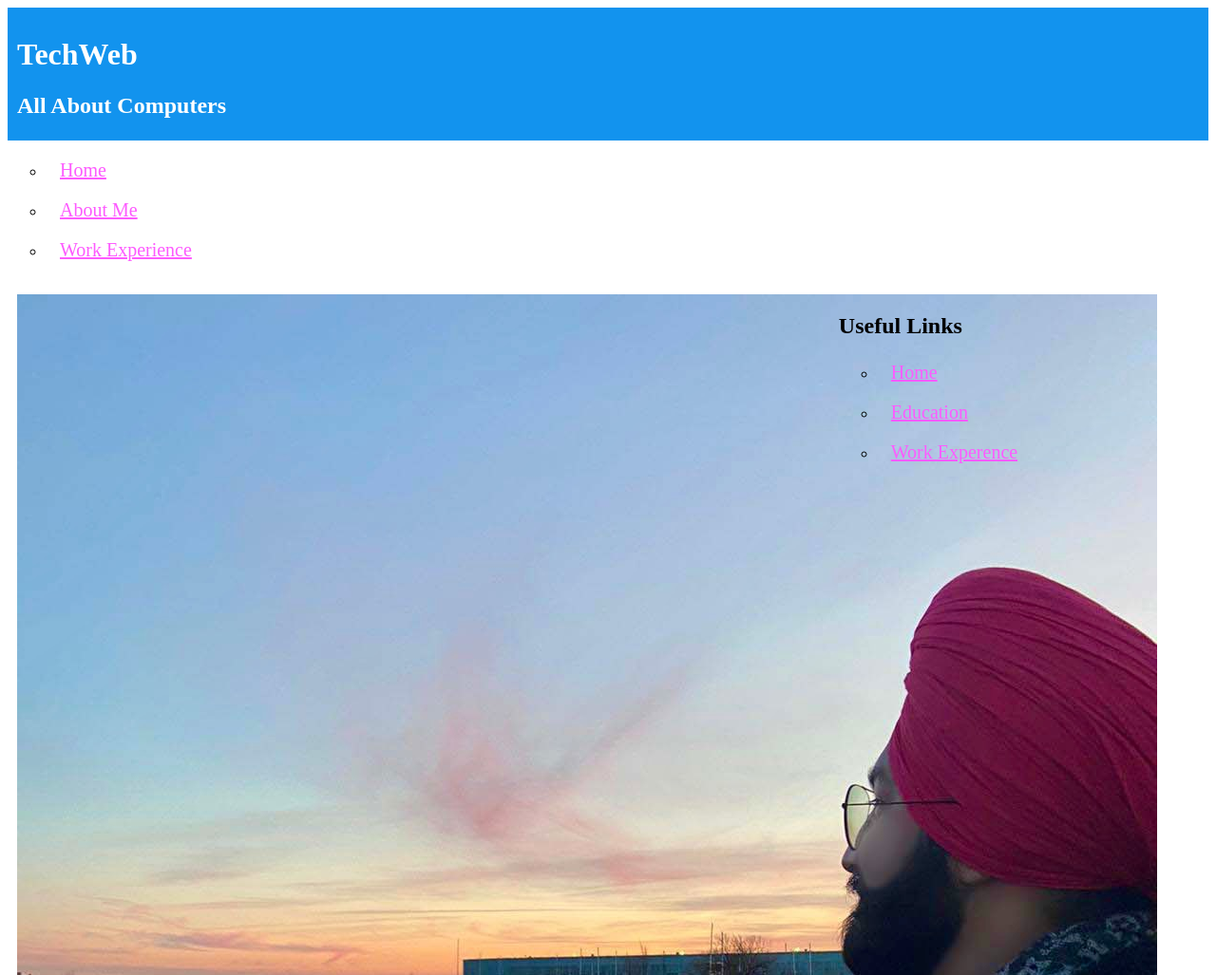
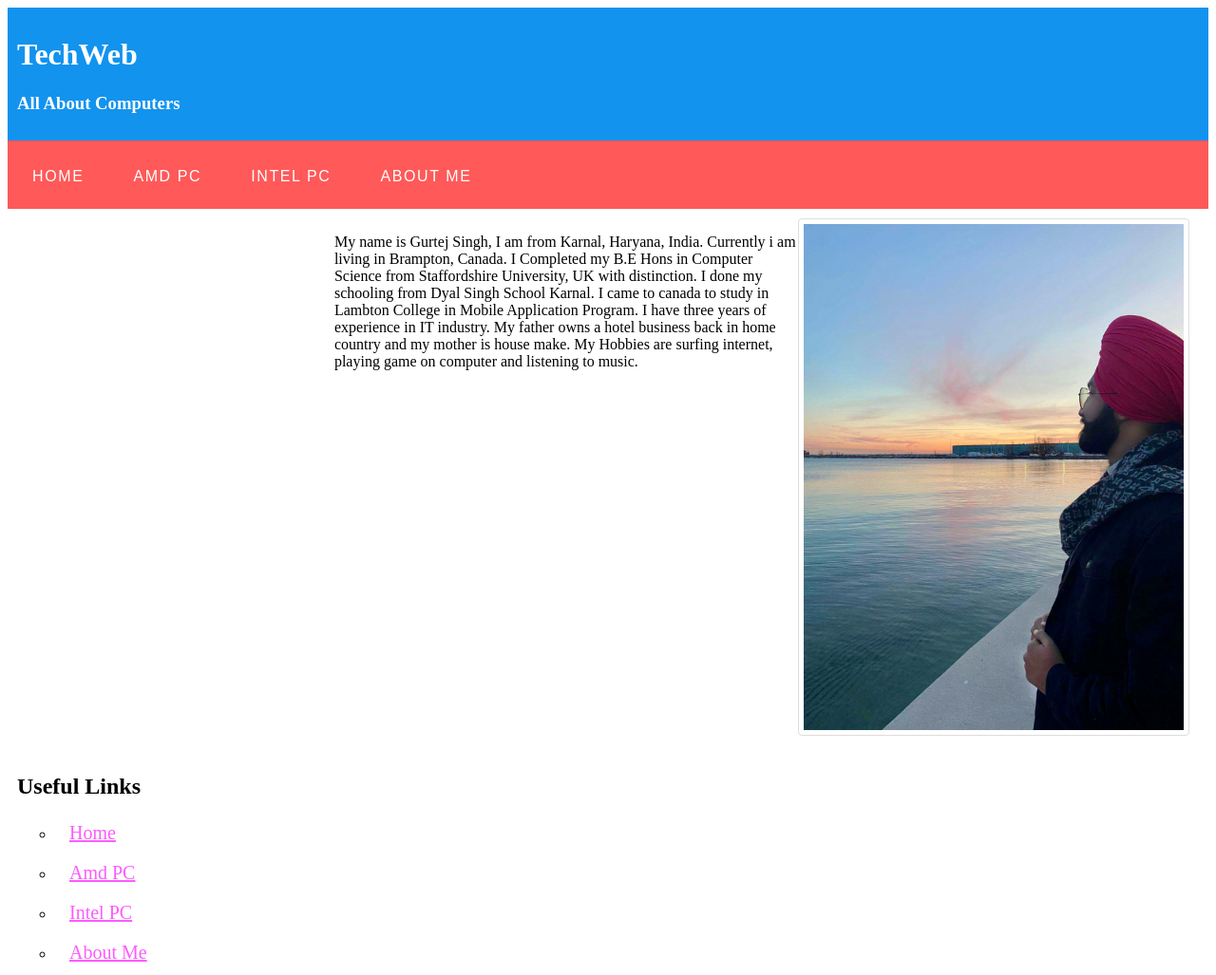
Before and after one commit to gurtej1992/myBlog_Gurtej_C0782510, a plain HTML site: page me.html in a window 1280 px wide. Shown: the top 1027 px of the page at 95% size. Drawn offline with Linux system fonts and the light colour scheme.

Commit message:
About me done

```diff
--- a/me.html
+++ b/me.html
@@ -3,18 +3,20 @@
 <head>
     <meta charset="UTF-8">
     <title>About me</title>
-    <link rel="stylesheet" type="text/css" href="style/main.css" />
+    <link rel="stylesheet" type="text/css" href="style/content.css" />
 </head>
 <body>
 <header>
     <h1>TechWeb</h1>
-    <h2>All About Computers</h2>
+    <h3>All About Computers</h3>
 </header>
-<nav>
-    <ul>
-        <li><a href="index.html">Home </a></li>
-        <li><a href="me.html">About Me </a></li>
-        <li><a href="exp.html">Work Experience </a></li>
+<nav id="menubar">
+    <ul id="menu">
+        <!-- put class="selected" in the li tag for the selected page - to highlight which page you're on -->
+        <li><a href="index.html">Home</a></li>
+        <li><a href="amd.html">AMD PC</a></li>
+        <li><a href="intel.html">Intel PC</a></li>
+        <li><a href="me.html">About Me</a></li>
     </ul>
 </nav>
 <article>
@@ -34,8 +36,9 @@
     <h1>Useful Links</h1>
     <ul>
         <li><a href="index.html">Home</a></li>
-        <li><a href="education.html">Education</a> </li>
-        <li><a href="work.html">Work Experence</a> </li>
+        <li><a href="amd.html">Amd PC</a></li>
+        <li><a href="intel.html">Intel PC</a></li>
+        <li><a href="me.html">About Me</a></li>
     </ul>
 </aside>
 <footer>
--- a/style/content.css
+++ b/style/content.css
@@ -0,0 +1,140 @@
+header {
+    padding: 10px;
+    text-align: left;
+    background: #1293ee;
+    color: white;
+    height: 120px;
+}
+header span#title {
+    font-style: italic;
+    font-size: 30px;
+    font-weight: bold;
+}
+header span#tag {
+    padding: 30px;
+    font-size: 20px;
+    font-weight: bold;
+}
+#menubar {
+    width: 100%;
+    height: 72px;
+    padding: 0;
+    background:  #FF5959
+}
+
+ul#menu,
+ul#menu li {
+    float: left;
+    margin: 0;
+    padding: 0
+}
+
+ul#menu li {
+    list-style: none
+}
+
+ul#menu li a {
+    letter-spacing: .1em;
+    font: normal 100% arial, sans-serif;
+    display: block;
+    float: left;
+    height: 37px;
+    padding: 29px 26px 6px 26px;
+    text-align: center;
+    color: #fff;
+    text-transform: uppercase;
+    text-decoration: none;
+    background: 0 0
+}
+
+ul#menu li a:hover,
+ul#menu li.selected a,
+ul#menu li.selected a:hover {
+    color: #fff;
+    background: #cf3737
+}
+img {
+    float: right;
+    margin-right: 10px;
+    border: 1px solid #ddd;
+    border-radius: 4px;
+    padding: 5px;
+    width: 400px;
+}
+article {
+    padding: 10px;
+    width: 72%;
+    float: right;
+
+}
+aside {
+    padding: 10px;
+    width: 25%;
+    float: left;
+
+}
+ul a {
+    font-size: 20px;
+    padding: 10px;
+}
+ul
+{
+    line-height: 30px;
+}
+
+h1#name
+{
+    color: maroon;
+    font-style: italic;
+    font-family: Arial, Helvetica, sans-serif;
+    padding-left: 10px;
+}
+img#i1
+{
+    float: left;
+    padding-right: 10px;
+    width: 400px;
+    height: 250px
+}
+p#para
+{
+    text-align:justify;
+    margin: 0px;
+    font-size: 20px;
+    line-height: 30px;
+}
+section::after {
+    content: "";
+    display: table;
+    clear: both;
+}
+
+a,
+a:hover {
+    outline: 0;
+    text-decoration: underline;
+    color: #fd5bff
+}
+
+a:hover {
+    text-decoration: none
+}
+
+li {
+    margin: 2px 0 22px 17px
+}
+
+ul li {
+    list-style-type: circle;
+    margin: 0 0 6px 0;
+    padding: 0 0 4px 5px
+}
+
+footer {
+    clear: both;
+    background: #1293ee;
+    height: 50px;
+    padding: 10px;
+    text-align: left;
+    color: white;
+}
```
Also changed, not shown: index.html (+8 -9 lines).
